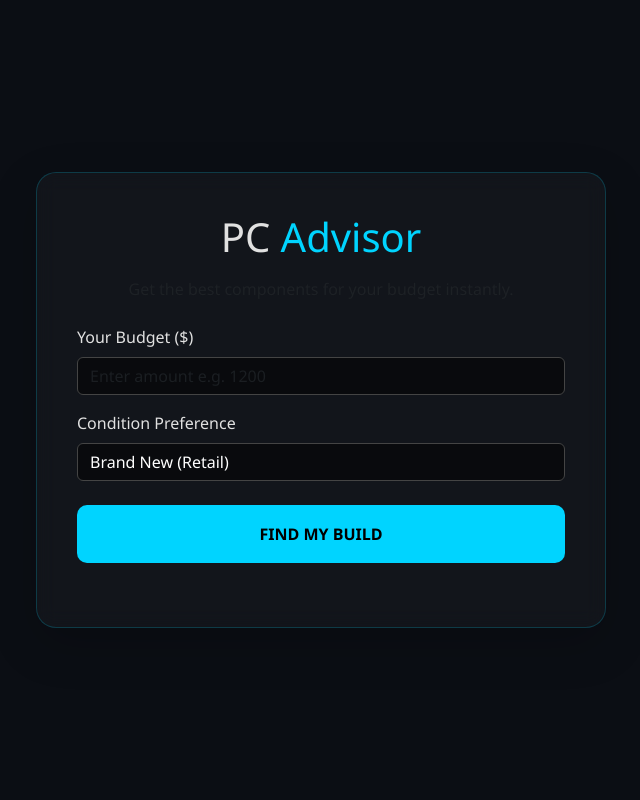
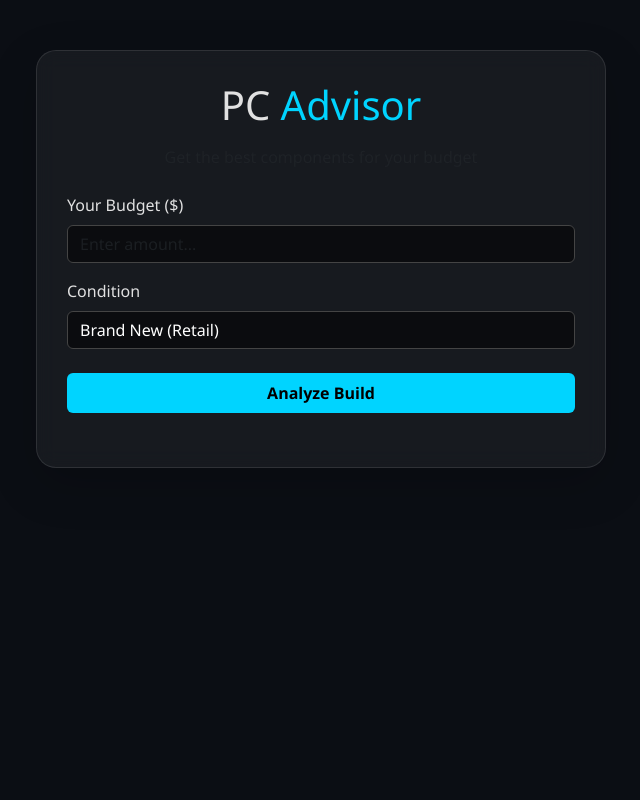
Before and after one commit to anesracrached88-gif/Pc-build-, a Flask app: page / in a window 1280 px wide. Shown: the whole page, without its empty margins (319-959 px from the left). Run offline with Flask 3, Linux system fonts and the light colour scheme; some libraries are stand-ins or nearby versions.

Commit message:
Initial commit - PC Build Advisor with Adsterra

```diff
--- a/templates/index.html
+++ b/templates/index.html
@@ -6,45 +6,87 @@
     <title>Ultimate PC Build Advisor</title>
     <link href="https://cdn.jsdelivr.net/npm/bootstrap@5.3.0/dist/css/bootstrap.min.css" rel="stylesheet">
     <style>
-        body { background: #0b0e14; color: #e1e1e1; font-family: 'Segoe UI', sans-serif; min-height: 100vh; display: flex; align-items: center; }
-        .glass-card { background: rgba(255, 255, 255, 0.03); border: 1px solid rgba(0, 212, 255, 0.2); border-radius: 20px; padding: 40px; backdrop-filter: blur(10px); }
+        body { background: #0b0e14; color: #e1e1e1; font-family: 'Segoe UI', sans-serif; }
+        .glass-card {
+            background: rgba(255, 255, 255, 0.05);
+            backdrop-filter: blur(10px);
+            border-radius: 20px;
+            border: 1px solid rgba(255, 255, 255, 0.1);
+            padding: 30px;
+            margin-top: 50px;
+        }
         .text-cyan { color: #00d4ff; }
-        .btn-main { background: #00d4ff; color: #000; font-weight: bold; border-radius: 10px; transition: 0.3s; width: 100%; }
-        .btn-main:hover { background: #00b4d8; transform: translateY(-2px); }
-        input, select { background: rgba(0,0,0,0.5) !important; color: white !important; border: 1px solid #444 !important; }
+        .btn-main {
+            background: #00d4ff;
+            color: #000;
+            font-weight: bold;
+            border: none;
+            transition: 0.3s;
+        }
+        .btn-main:hover {
+            background: #00b4d8;
+            transform: translateY(-2px);
+        }
+        input, select {
+            background: rgba(0,0,0,0.5) !important;
+            color: white !important;
+            border: 1px solid #444 !important;
+        }
     </style>
 </head>
 <body>
+
 <div class="container">
     <div class="row justify-content-center">
         <div class="col-md-6 glass-card shadow-lg text-center">
             <h1 class="mb-3 font-weight-bold">PC <span class="text-cyan">Advisor</span></h1>
-            <p class="text-muted mb-4">Get the best components for your budget instantly.</p>
+            <p class="text-muted mb-4">Get the best components for your budget</p>
 
-            <script type="text/javascript" src="https://pl28306977.effectivegatecpm.com/73/1c/3e/731c3e3e4a4e5d5e5e5e5e5e5e5e5e5e.js"></script>
+            <div class="ad-container mb-3">
+                <script type="text/javascript">
+                    atOptions = {
+                        'key' : 'YOUR_BANNER_KEY',
+                        'format' : 'iframe',
+                        'height' : 50,
+                        'width' : 320,
+                        'params' : {}
+                    };
+                </script>
+                <script type="text/javascript" src="//www.highperformanceformat.com/YOUR_BANNER_KEY/invoke.js"></script>
+            </div>
 
-            <form action="/get_build" method="POST" class="text-start">
+            <form action="/" method="POST" class="text-start">
                 <div class="mb-3">
                     <label class="form-label">Your Budget ($)</label>
-                    <input type="number" name="budget" class="form-control" placeholder="Enter amount e.g. 1200" required>
+                    <input type="number" name="budget" class="form-control" placeholder="Enter amount..." required>
                 </div>
                 <div class="mb-4">
-                    <label class="form-label">Condition Preference</label>
+                    <label class="form-label">Condition</label>
                     <select name="condition" class="form-select">
                         <option value="New">Brand New (Retail)</option>
-                        <option value="Used">Used (eBay/Marketplace)</option>
+                        <option value="Used">Used (eBay Market)</option>
                     </select>
                 </div>
-                <button type="submit" class="btn btn-main p-3">FIND MY BUILD</button>
+                <button type="submit" class="btn btn-main w-100 py-2">Analyze Build</button>
             </form>
 
             <div class="mt-4">
-                <script type="text/javascript" src="https://pl28306977.effectivegatecpm.com/73/1c/3e/731c3e3e4a4e5d5e5e5e5e5e5e5e5e5e.js"></script>
+                <script type="text/javascript">
+                    atOptions = {
+                        'key' : 'YOUR_SECOND_KEY',
+                        'format' : 'iframe',
+                        'height' : 250,
+                        'width' : 300,
+                        'params' : {}
+                    };
+                </script>
+                <script type="text/javascript" src="//www.highperformanceformat.com/YOUR_SECOND_KEY/invoke.js"></script>
             </div>
         </div>
     </div>
 </div>
 
-<script type="text/javascript" src="https://pl28312703.effectivegatecpm.com/73/1c/3e/731c3e3e4a4e5d5e5e5e5e5e5e5e5e5e.js"></script>
+<script type="text/javascript" src="//pl28312703.highperformanceformat.com/XX/XX/invoke.js"></script>
+
 </body>
 </html>
```
Also changed, not shown: templates/result.html (+57 -15 lines).
